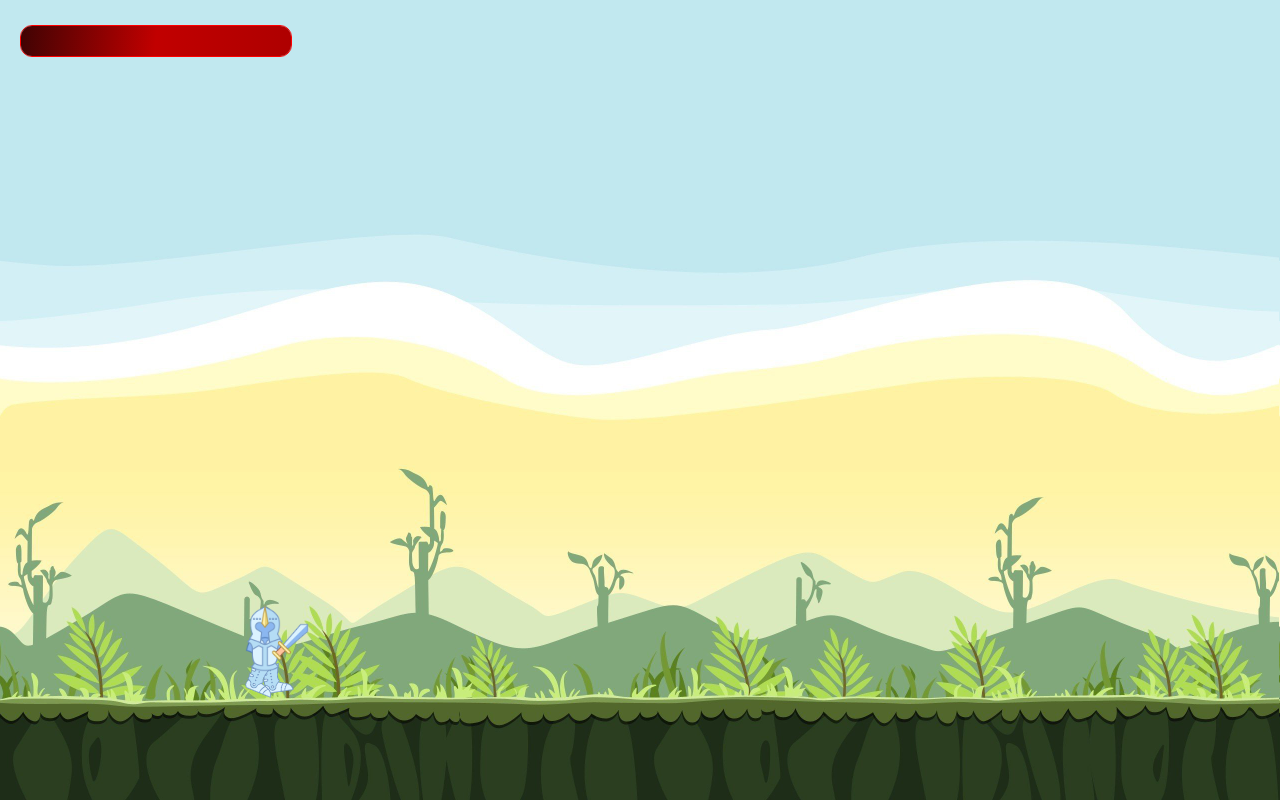
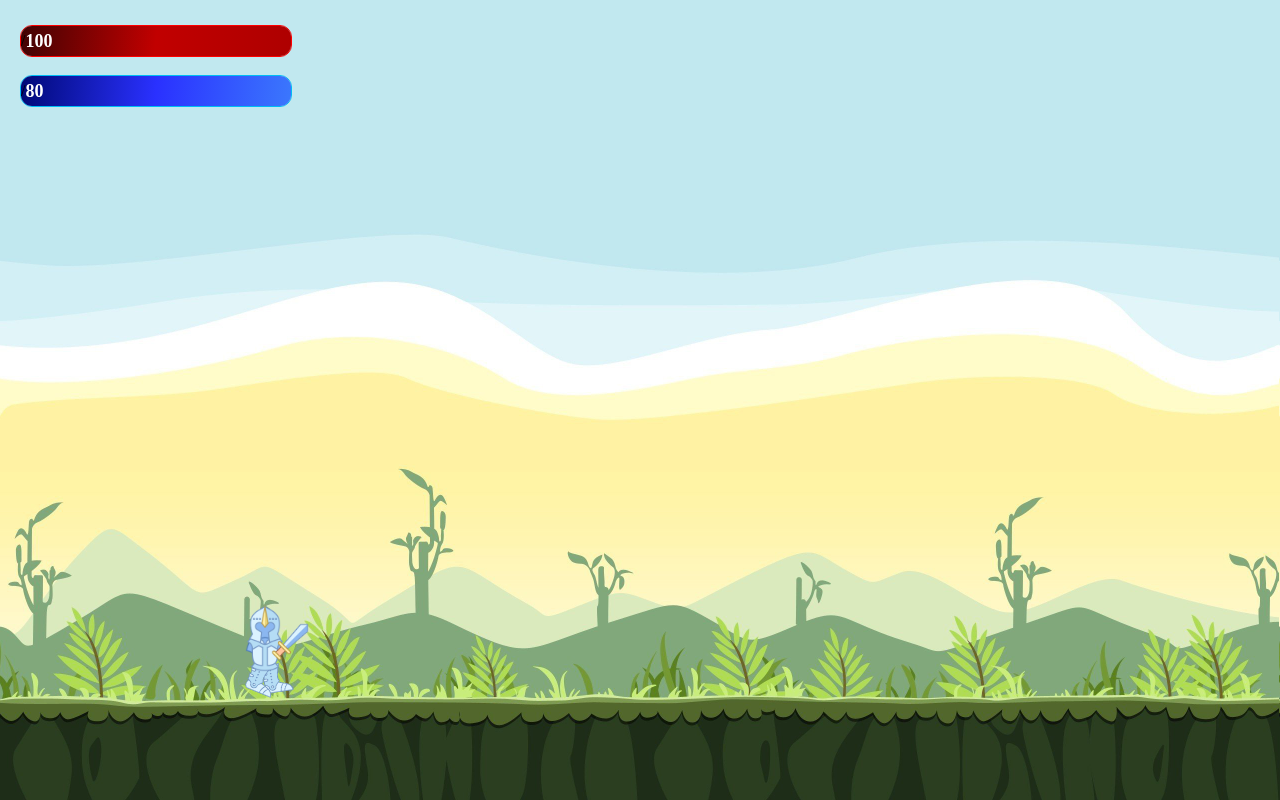
Before and after one commit to YaroslavFr/game, a plain HTML site: page index.html in a window 1280 px wide. Drawn offline with nearby package versions, Linux system fonts and the light colour scheme.

Commit message:
add mana bar

```diff
--- a/index.html
+++ b/index.html
@@ -13,7 +13,10 @@
 <body>
     <div class="hero-status">
         <div class="hero-status--health">
-            <div class="hero-status--health-fill" style="width:100%"></div>
+            <div class="hero-status--health-fill" style="width:100%"> <span>&sol;</span> <span id="hero-status--max-health"></span> </div>
+        </div>
+        <div class="hero-status--mana">
+            <div class="hero-status--mana-fill" style="width:100%"> <span>&sol;</span> <span id="hero-status--max-mana"></span> </div>
         </div>
     </div>
     <div id="person" class="person">
--- a/script.js
+++ b/script.js
@@ -8,10 +8,13 @@ document.onkeydown  = checkKeyDown;
 
         let knight = {
             health:100,
-            mana:100,
+            mana:80,
             armor:2,
             damage:15
         }
+
+        document.getElementById("hero-status--max-health").innerHTML = knight.health;
+        document.getElementById("hero-status--max-mana").innerHTML = knight.mana;
 
         let tweenLegFirst = gsap.to("#legFirst", {
             keyframes:{
--- a/style.css
+++ b/style.css
@@ -20,8 +20,20 @@ body{
     border-radius: 12px;
     overflow: hidden;
 }
+.hero-status--mana{
+    width: 270px;
+    height: 30px;
+    position: absolute;
+    top: 75px;
+    left:20px;
+    border: 1px solid #00bcf5;
+    border-radius: 12px;
+    overflow: hidden;
+}
 .hero-status--health-fill{
     position: absolute;
+    display: flex;
+    align-items: center;
     background-color: #c10000;
     height: 100%;
     background: vendor-type-gradient( start / position , shape size, color 1, color2 [position] [, other colors / positions] );
@@ -31,7 +43,30 @@ body{
     background: -khtml-linear-gradient( top left, #400303, #c10000, #ae0000 );
     background: -ms-linear-gradient( top left, #400303, #c10000, #ae0000 );
     background: linear-gradient( top left, #400303, #c10000, #ae0000 );
+}
+.hero-status--mana-fill{
+    position: absolute;
+    display: flex;
+    align-items: center;
+    background-color: #00bcf5;
     height: 100%;
+    background: vendor-type-gradient( start / position , shape size, color 1, color2 [position] [, other colors / positions] );
+    background: -moz-linear-gradient( top left, #000976, #2a31ff, #3b77fd );
+    background: -webkit-linear-gradient( top left, #000976, #2a31ff, #3b77fd );
+    background: -o-linear-gradient( top left, #000976, #2a31ff, #3b77fd );
+    background: -khtml-linear-gradient( top left, #000976, #2a31ff, #3b77fd );
+    background: -ms-linear-gradient( top left, #000976, #2a31ff, #3b77fd );
+    background: linear-gradient( top left, #000976, #2a31ff, #3b77fd );
+}
+#hero-status--max-health{
+    font-size: 18px;
+    color: #fff;
+    font-weight: bold;
+}
+#hero-status--max-mana{
+    font-size: 18px;
+    color: #fff;
+    font-weight: bold;
 }
 .person div {
     transition: all .21s ease-out;
```
Also changed, not shown: Задачи.txt (added).
